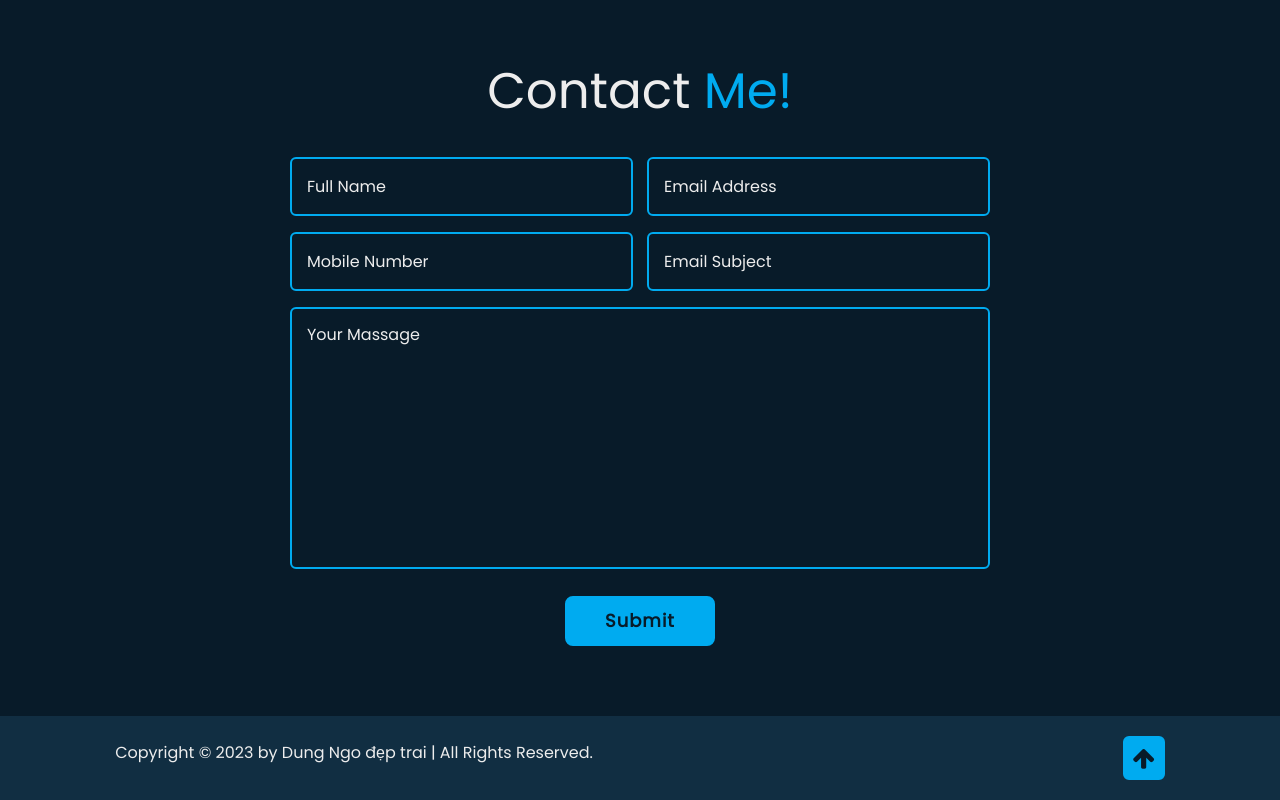
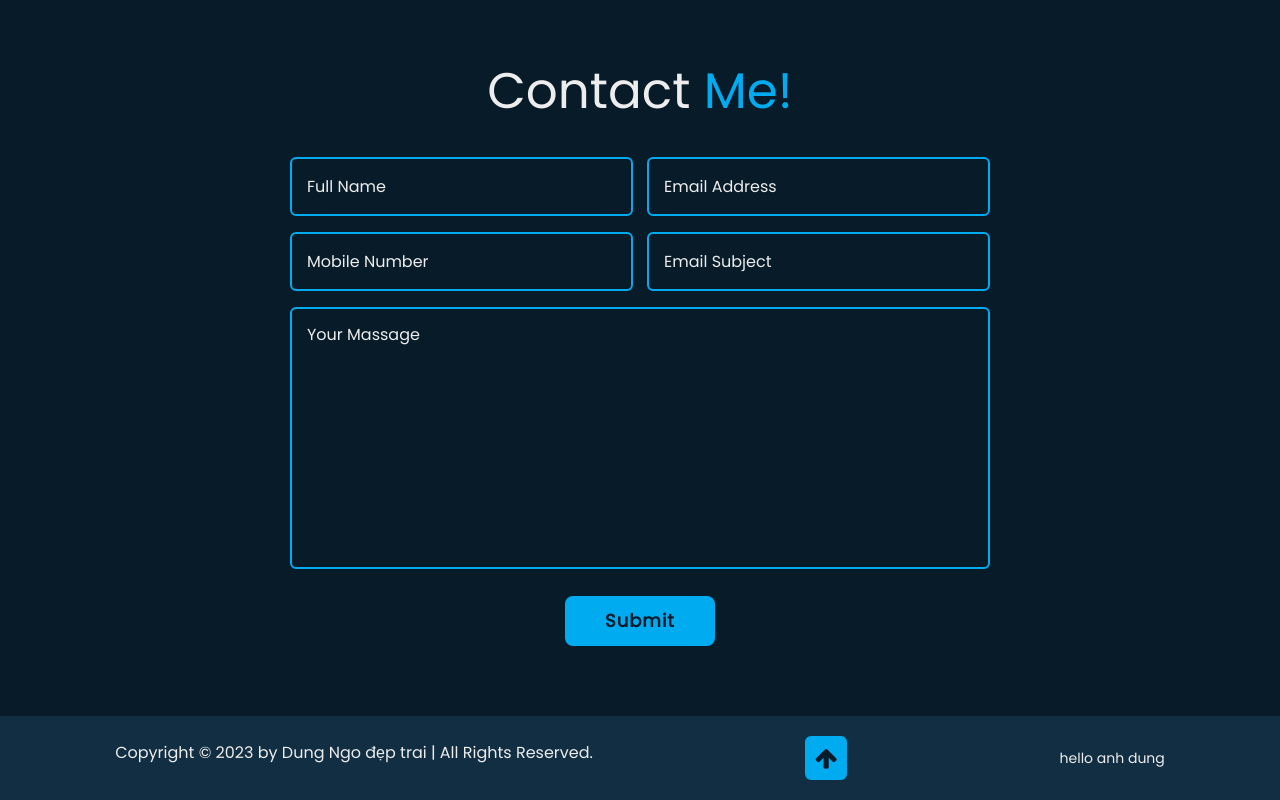
Before and after one commit to ngodung123/hi-dung, a plain HTML site: page index.html in a window 1280 px wide. Shown: the part 3381-4181 px from the top of the page. Drawn offline with nearby package versions, Linux system fonts and the light colour scheme; files whose address does not match are found by name.

Commit message:
test commit 1

```diff
--- a/index.html
+++ b/index.html
@@ -270,6 +270,11 @@
       <div class="footer-iconTop">
         <a href="#"><i class="fa fa-arrow-up" aria-hidden="true"></i></i></a>
       </div>
+
+
+      <div>
+        hello anh dung
+      </div>
     </footer>
     <script src="https://cdn.jsdelivr.net/npm/bootstrap@5.2.0-beta1/dist/js/bootstrap.bundle.min.js"></script>
   </body>
```
